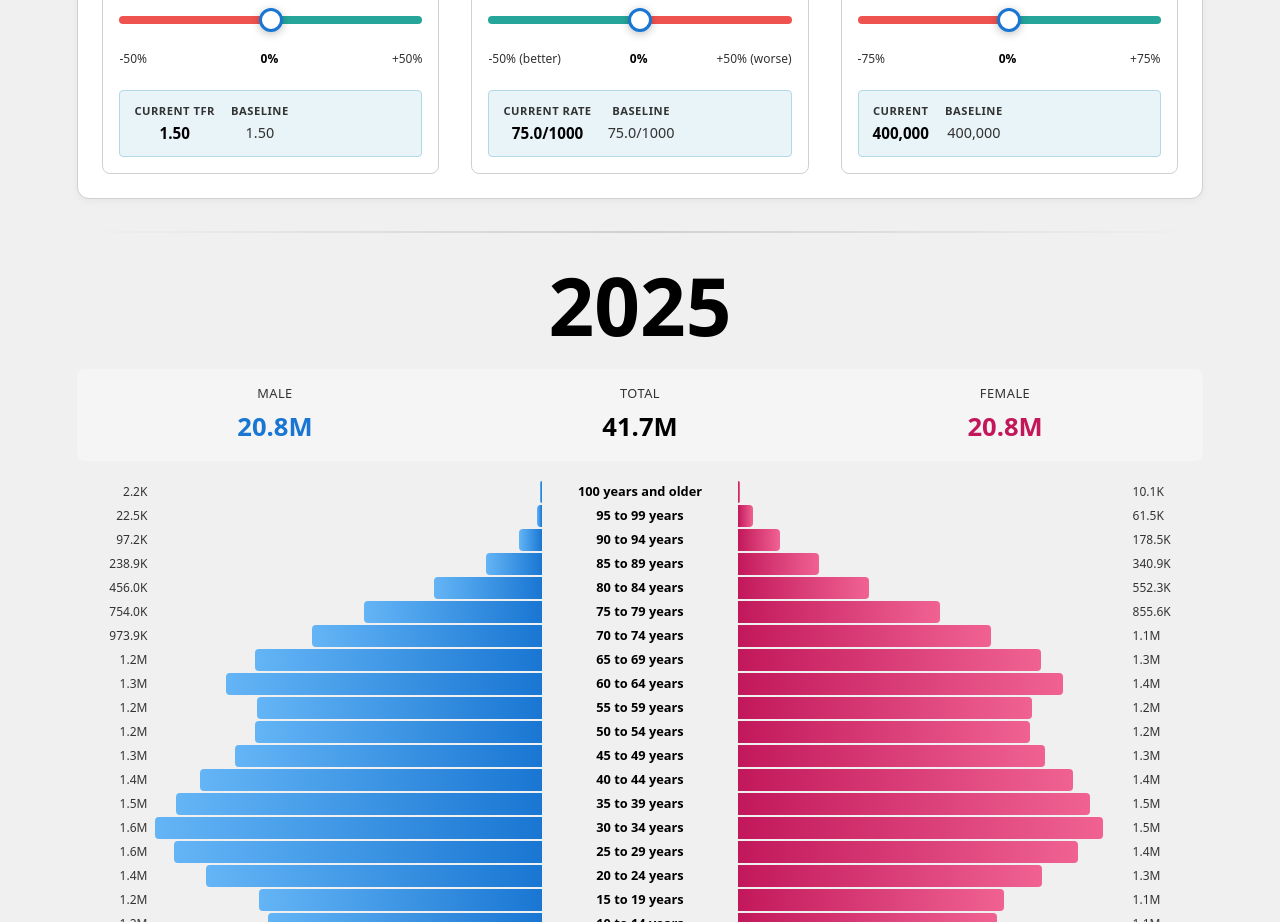
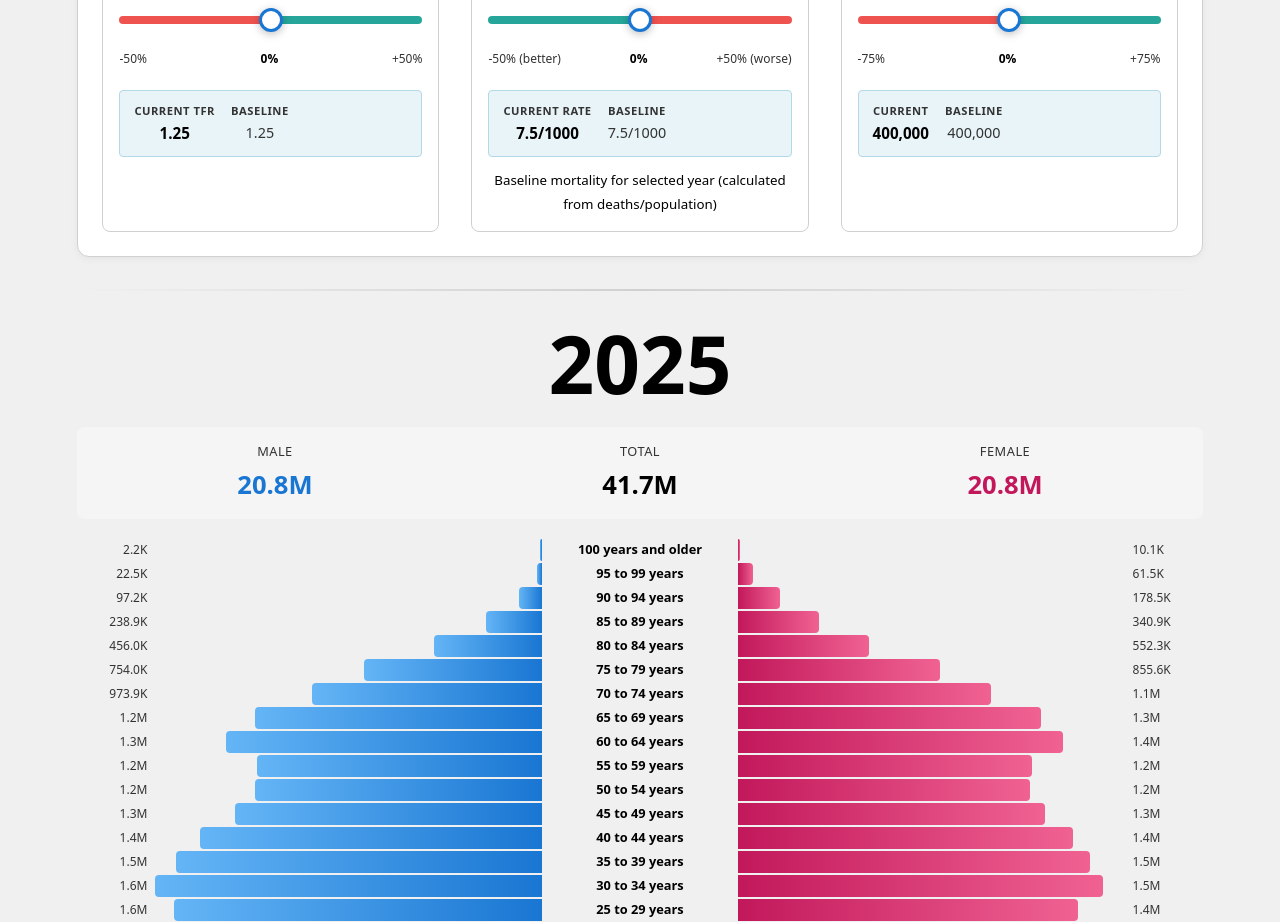
Before and after one commit to thewondrfulwizrd/WA1, a React (Vite) app: page / in a window 1280 px wide. Shown: the part 1060-1982 px from the top of the page. Built offline with nearby package versions, Linux system fonts and the light colour scheme.

Commit message:
Fix baseline mortality rate to be year-dependent and calculated from actual data

```diff
--- a/src/components/ScenarioControls.jsx
+++ b/src/components/ScenarioControls.jsx
@@ -1,15 +1,26 @@
 import React from 'react';
 import './ScenarioControls.css';
 
-const BASELINE_FERTILITY = 1.5; // Total Fertility Rate
-const BASELINE_MORTALITY = 75; // Crude death rate per 1000
+const BASELINE_FERTILITY = 1.25; // Total Fertility Rate - updated to match Canada's 2023-2024
 const BASELINE_MIGRATION = 400000; // Net migration per year
 
-export function ScenarioControls({ scenarios, onScenarioChange, onReset, isHistorical }) {
+/**
+ * ScenarioControls component
+ *
+ * Key changes:
+ * - BASELINE_FERTILITY updated to 1.25 (Canada's actual TFR)
+ * - baselineMortality is now passed as a prop (calculated from actual year data)
+ * - Mortality rate displayed is year-dependent and reflects actual deaths/population
+ */
+export function ScenarioControls({ scenarios, onScenarioChange, onReset, isHistorical, baselineMortality }) {
+  // Use passed-in baseline mortality (calculated from actual year data)
+  // Default to 7.5 if not provided (fallback to approximate Canada average)
+  const displayedBaselineMortality = baselineMortality || 7.5;
+
   // Calculate adjusted baseline figures
   const adjustedFertility = BASELINE_FERTILITY * (1 + scenarios.fertility / 100);
   // MORTALITY: Positive % = higher mortality rate (worse), Negative % = lower mortality rate (better)
-  const adjustedMortality = BASELINE_MORTALITY * (1 + scenarios.mortality / 100);
+  const adjustedMortality = displayedBaselineMortality * (1 + scenarios.mortality / 100);
   const adjustedMigration = Math.round(BASELINE_MIGRATION * (1 + scenarios.migration / 100));
 
   return (
@@ -98,8 +109,13 @@ export function ScenarioControls({ scenarios, onScenarioChange, onReset, isHisto
             </div>
             <div className="baseline-item">
               <span className="baseline-label">Baseline</span>
-              <span className="baseline-original">{BASELINE_MORTALITY.toFixed(1)}/1000</span>
+              <span className="baseline-original">{displayedBaselineMortality.toFixed(1)}/1000</span>
             </div>
+          </div>
+
+          {/* Note about year-dependent baseline */}
+          <div className="scenario-note">
+            <small>Baseline mortality for selected year (calculated from deaths/population)</small>
           </div>
         </div>
 
```
